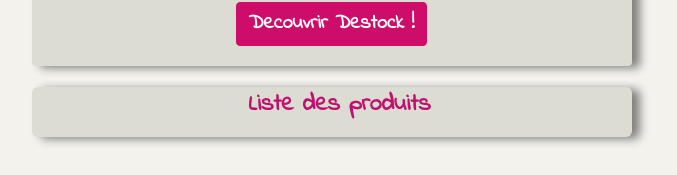
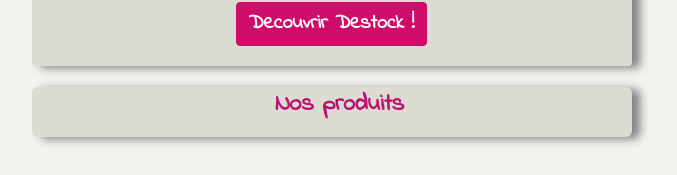
Before and after one commit to alic28/my_profile, a plain HTML site: page index.html in a window 1280 px wide. Shown: the part 268-443 px from the top of the page, without its empty margins (308-985 px from the left). Drawn offline with Linux system fonts and the light colour scheme.

Commit message:
Update index.html

```diff
--- a/index.html
+++ b/index.html
@@ -25,7 +25,7 @@
 
 	 <! img src="images/logo-lettres.jpg" alt="photo">
 <div id="list">
-	<h2>Liste des produits</h2>
+	<h2>Nos produits</h2>
 
 </div>
 <!--
```
